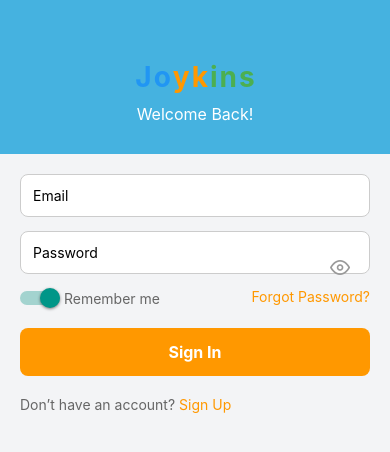
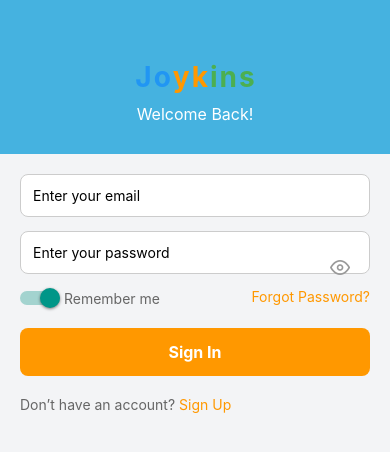
Before and after one commit to hansraj615/joykinsmobile, a React Native app: screen /Login in a window 390 px wide. Shown: the top 452 px of the page. Built offline with nearby package versions, Linux system fonts and the light colour scheme.

Commit message:
feat: create product API

```diff
--- /dev/null
+++ b/src/api/productsApi.ts
@@ -0,0 +1,10 @@
+export const fetchProducts = async () => {
+  try {
+    const res = await fetch('https://api.joynkins.com/api/v1/products?sort=id');
+    const json = await res.json();
+    return json.data || [];
+  } catch (err) {
+    console.error('Failed to fetch products', err);
+    return [];
+  }
+};
--- a/src/components/Home/FeaturedProducts.tsx
+++ b/src/components/Home/FeaturedProducts.tsx
@@ -1,42 +1,18 @@
-import React from 'react';
+import React, { useEffect, useState } from 'react';
 import { View, Text, StyleSheet, FlatList, Image, TouchableOpacity } from 'react-native';
-
-const products = [
-  {
-    id: '1',
-    name: 'Summer Dress',
-    price: '$89.99',
-    originalPrice: '$129.99',
-    rating: '4.8',
-    isNew: true,
-    image: 'https://images.unsplash.com/photo-1515372039744-b8f02a3ae446?w=300&h=400&fit=crop',
-  },
-  {
-    id: '2',
-    name: 'Casual Sneakers',
-    price: '$149.99',
-    rating: '4.6',
-    image: 'https://images.unsplash.com/photo-1549298916-b41d501d3772?w=300&h=400&fit=crop',
-  },
-  {
-    id: '3',
-    name: 'Designer Handbag',
-    price: '$299.99',
-    originalPrice: '$399.99',
-    rating: '4.9',
-    image: 'https://images.unsplash.com/photo-1553062407-98eeb64c6a62?w=300&h=400&fit=crop',
-  },
-  {
-    id: '4',
-    name: 'Casual T-shirt',
-    price: '$29.99',
-    rating: '4.5',
-    isNew: true,
-    image: 'https://images.unsplash.com/photo-1521572163474-6864f9cf17ab?w=300&h=400&fit=crop',
-  },
-];
+import { fetchProducts } from '../../api/productsApi';
 
 export const FeaturedProducts = () => {
+  const [products, setProducts] = useState<any[]>([]);
+
+  useEffect(() => {
+    const load = async () => {
+      const data = await fetchProducts();
+      setProducts(data);
+    };
+    load();
+  }, []);
+
   return (
     <View style={styles.container}>
       <View style={styles.row}>
@@ -50,15 +26,22 @@ export const FeaturedProducts = () => {
         horizontal
         data={products}
         showsHorizontalScrollIndicator={false}
-        keyExtractor={(item) => item.id}
+        keyExtractor={(item) => item.id.toString()}
         renderItem={({ item }) => (
           <View style={styles.card}>
-            <Image source={{ uri: item.image }} style={styles.image} />
-            {item.isNew && <Text style={styles.badge}>New</Text>}
+            {item?.base_image?.medium_image_url && (
+              <Image
+                source={{ uri: item.base_image.medium_image_url }}
+                style={styles.image}
+              />
+            )}
             <Text style={styles.name}>{item.name}</Text>
-            <Text style={styles.rating}>⭐ {item.rating}</Text>
-            <Text style={styles.price}>{item.price}</Text>
-            {item.originalPrice && <Text style={styles.original}>{item.originalPrice}</Text>}
+            {item?.reviews?.average_rating && (
+              <Text style={styles.rating}>⭐ {item.reviews.average_rating}</Text>
+            )}
+            <Text style={styles.price}>
+              {item.formatted_special_price || item.formatted_price}
+            </Text>
           </View>
         )}
       />
@@ -83,23 +66,7 @@ const styles = StyleSheet.create({
     elevation: 3,
   },
   image: { width: '100%', height: 100, borderRadius: 6, marginBottom: 6 },
-  badge: {
-    position: 'absolute',
-    top: 8,
-    left: 8,
-    backgroundColor: '#FF5722',
-    color: 'white',
-    fontSize: 10,
-    paddingHorizontal: 6,
-    paddingVertical: 2,
-    borderRadius: 10,
-  },
   name: { fontSize: 13, fontWeight: '600', marginTop: 4 },
   rating: { fontSize: 12, marginTop: 2 },
   price: { fontWeight: 'bold', fontSize: 14, marginTop: 2 },
-  original: {
-    fontSize: 12,
-    textDecorationLine: 'line-through',
-    color: '#999',
-  },
 });
--- a/src/components/screens/LoginScreen.tsx
+++ b/src/components/screens/LoginScreen.tsx
@@ -38,6 +38,7 @@ export const LoginScreen = ({ navigation }: Props) => {
 
       if (success) {
         Alert.alert('Login Successful');
+        navigation.replace('Home');
       } else {
         Alert.alert('Login Failed', 'Invalid credentials');
       }
@@ -56,7 +57,7 @@ export const LoginScreen = ({ navigation }: Props) => {
 
       <View style={styles.form}>
         <TextInput
-          placeholder="Email"
+          placeholder="Enter your email"
           value={email}
           onChangeText={setEmail}
           autoCapitalize="none"
@@ -65,7 +66,7 @@ export const LoginScreen = ({ navigation }: Props) => {
 
         <View style={styles.passwordWrapper}>
           <TextInput
-            placeholder="Password"
+            placeholder="Enter your password"
             secureTextEntry={!showPassword}
             value={password}
             onChangeText={setPassword}
```
